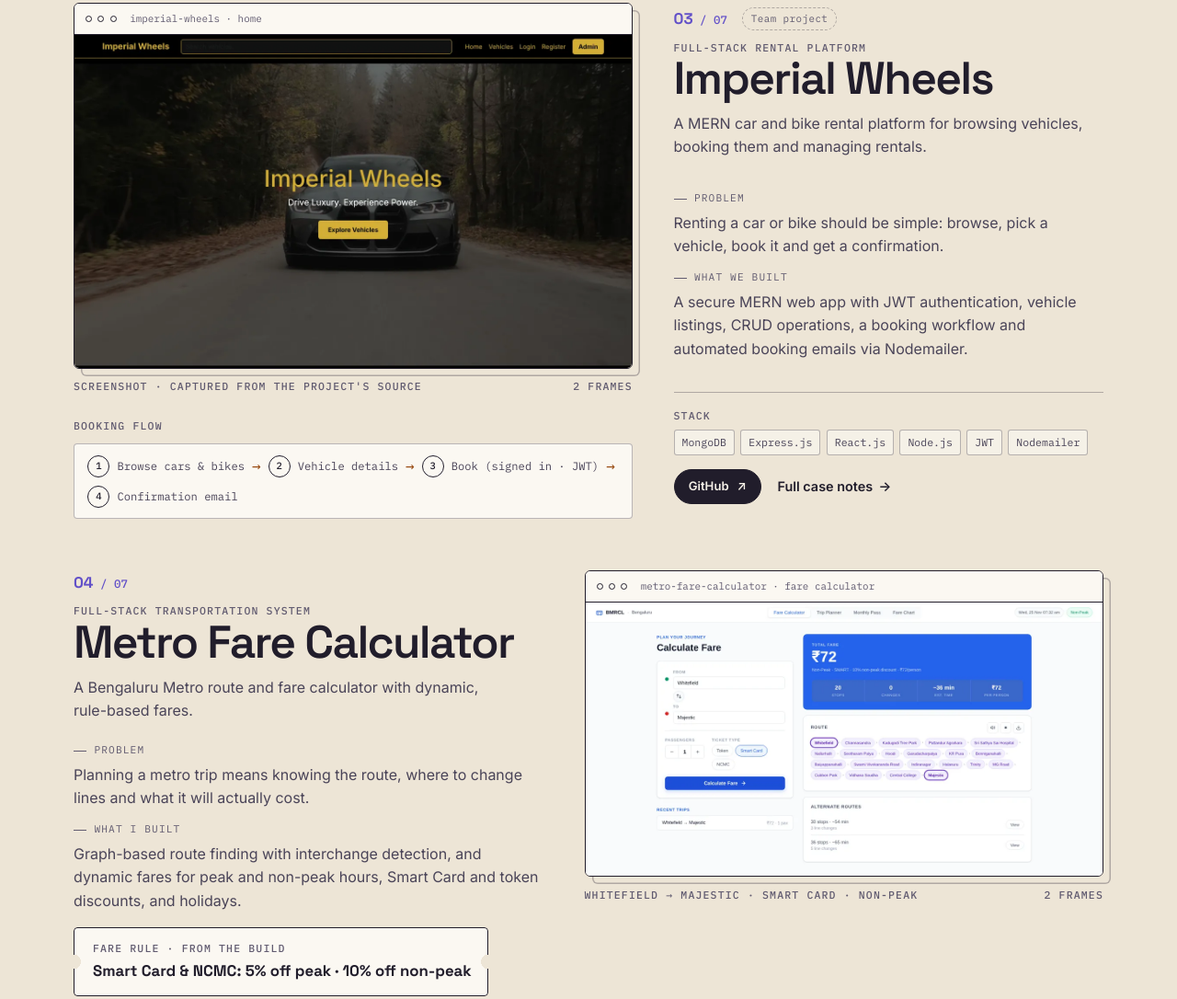
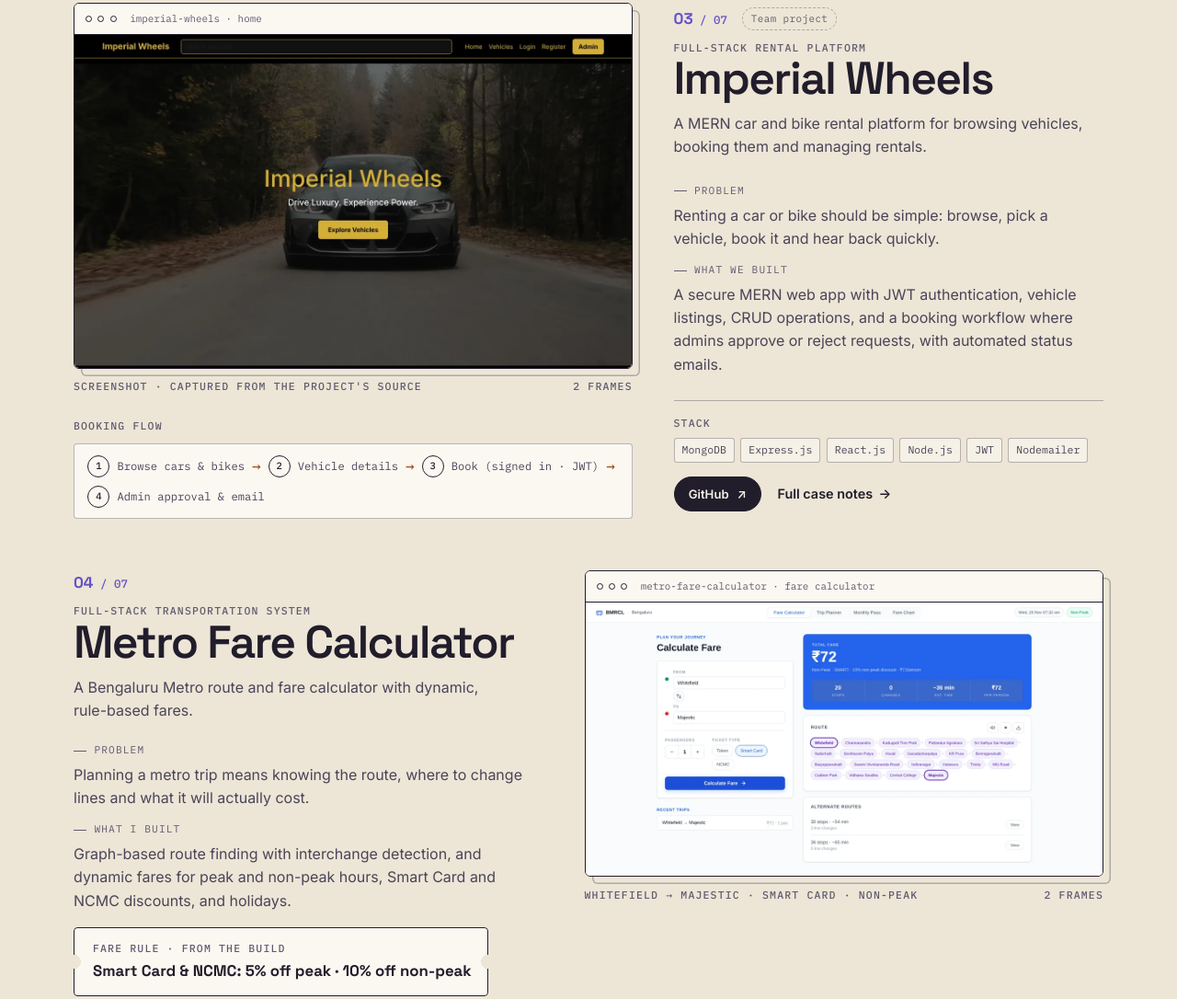
Before and after one commit to parnika0110/portfolio, a website: page index.html in a window 1280 px wide. Shown: the part 3277-4363 px from the top of the page at 92% size. Drawn offline with Linux system fonts and the light colour scheme; no server answers; a script that the page names is missing.

Commit message:
Fix three case-study claims that the project source contradicts
- Metro: Smart Card and NCMC get discounts, tokens do not
  (FareService.applyDiscount returns the token fare unchanged).
- Imperial Wheels: the email is sent when an admin approves or rejects a
  booking (bookingController.updateBookingStatus), not on booking; the
  booking-flow step and "What we built" now say so.
- OPPY: restore "events" to the list of opportunity types, as in the
  original description.

Co-Authored-By: Claude Opus 5.5 <noreply@anthropic.com>
Claude-Session: https://claude.ai/code/session_015sDQqfvxbHK9s69PAovxC4

```diff
--- a/index.html
+++ b/index.html
@@ -366,7 +366,7 @@
         </div>
         <div class="case__body">
           <dl class="pb">
-            <div><dt>Problem</dt><dd>Internships, jobs, hackathons, fellowships, grants and scholarships are scattered across the web — and finding, personalising and tracking them happens in different places.</dd></div>
+            <div><dt>Problem</dt><dd>Internships, jobs, hackathons, fellowships, events, grants and scholarships are scattered across the web — and finding, personalising and tracking them happens in different places.</dd></div>
             <div><dt>What I built</dt><dd>One platform that discovers real opportunities across the web and matches them to each user: natural-language and voice search (Sarvam AI), “Recommended for you” picks, a saved list and application tracking.</dd></div>
           </dl>
         </div>
@@ -473,14 +473,14 @@
               <li class="flow__step"><b>1</b>Browse cars &amp; bikes</li><li aria-hidden="true" class="flow__arrow">→</li>
               <li class="flow__step"><b>2</b>Vehicle details</li><li aria-hidden="true" class="flow__arrow">→</li>
               <li class="flow__step"><b>3</b>Book (signed in · JWT)</li><li aria-hidden="true" class="flow__arrow">→</li>
-              <li class="flow__step"><b>4</b>Confirmation email</li>
+              <li class="flow__step"><b>4</b>Admin approval &amp; email</li>
             </ol>
           </div>
         </div>
         <div class="case__body">
           <dl class="pb">
-            <div><dt>Problem</dt><dd>Renting a car or bike should be simple: browse, pick a vehicle, book it and get a confirmation.</dd></div>
-            <div><dt>What we built</dt><dd>A secure MERN web app with JWT authentication, vehicle listings, CRUD operations, a booking workflow and automated booking emails via Nodemailer.</dd></div>
+            <div><dt>Problem</dt><dd>Renting a car or bike should be simple: browse, pick a vehicle, book it and hear back quickly.</dd></div>
+            <div><dt>What we built</dt><dd>A secure MERN web app with JWT authentication, vehicle listings, CRUD operations, and a booking workflow where admins approve or reject requests, with automated status emails.</dd></div>
           </dl>
         </div>
         <div class="case__foot">
@@ -525,7 +525,7 @@
         <div class="case__body">
           <dl class="pb">
             <div><dt>Problem</dt><dd>Planning a metro trip means knowing the route, where to change lines and what it will actually cost.</dd></div>
-            <div><dt>What I built</dt><dd>Graph-based route finding with interchange detection, and dynamic fares for peak and non-peak hours, Smart Card and token discounts, and holidays.</dd></div>
+            <div><dt>What I built</dt><dd>Graph-based route finding with interchange detection, and dynamic fares for peak and non-peak hours, Smart Card and NCMC discounts, and holidays.</dd></div>
           </dl>
           <p class="ticket"><span class="label">Fare rule · from the build</span><strong>Smart Card &amp; NCMC: 5% off peak · 10% off non-peak</strong></p>
         </div>
```
